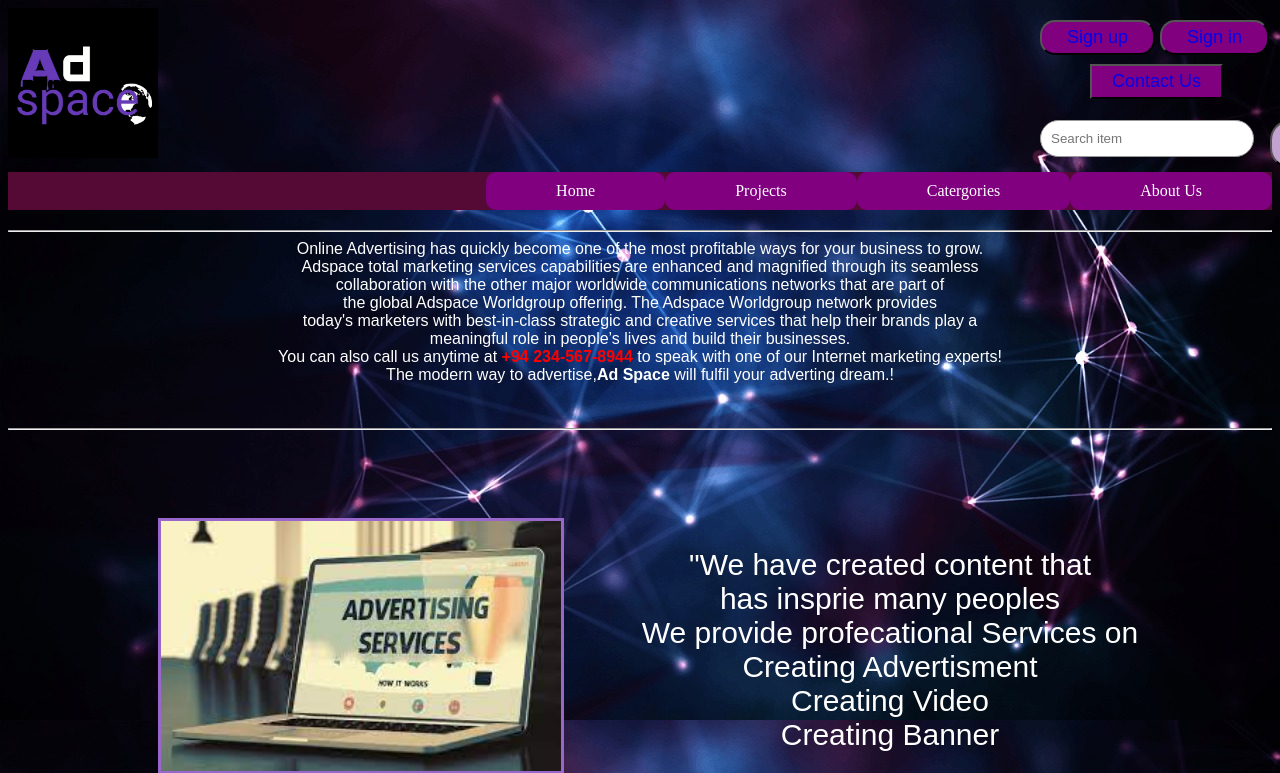
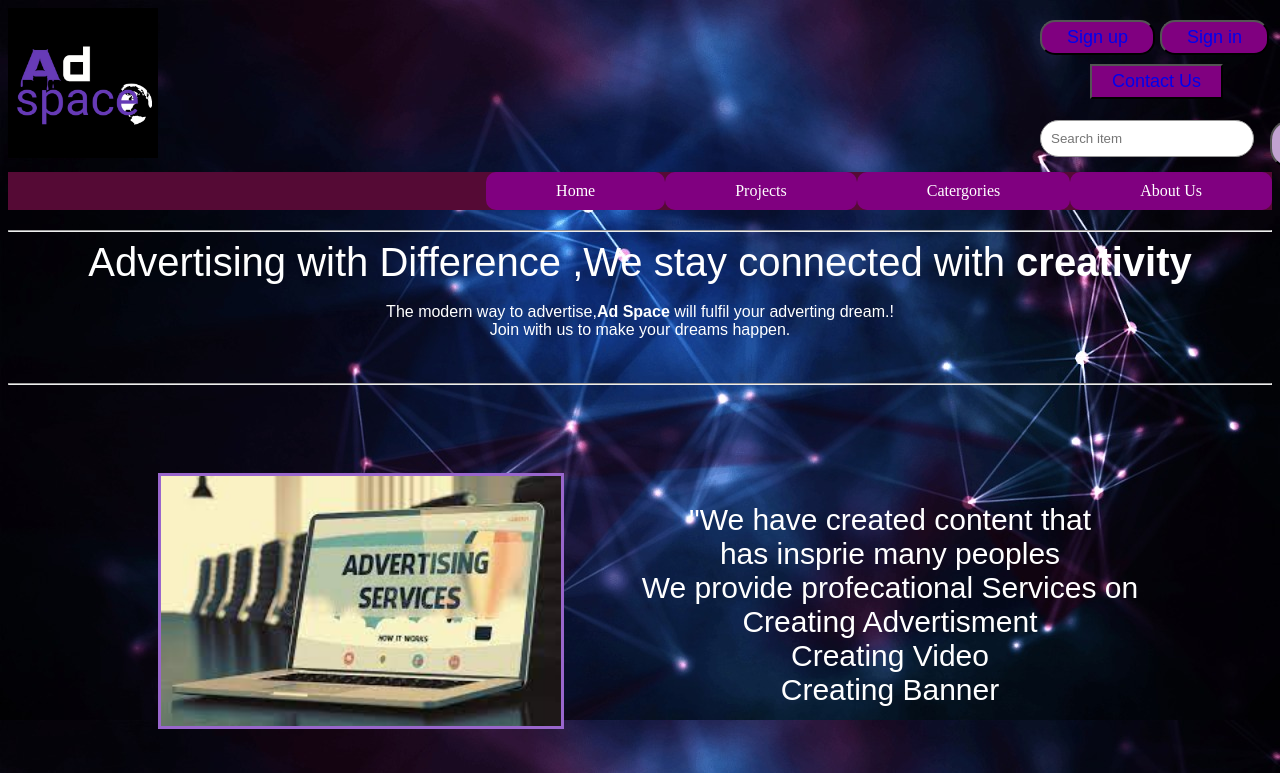
Before and after one commit to it21097010/website-project, a PHP site: page /Home.html in a window 1280 px wide; the page is wider, and only the part inside the window is pictured. Shown: the top 773 px of that part. Run offline with PHP 8.4, Linux system fonts and the light colour scheme.

Commit message:
update home body text

```diff
--- a/Home.html
+++ b/Home.html
@@ -28,20 +28,13 @@
 
   <hr>
 
-  <font color="white" face="arial">
-    <center>
-      Online Advertising has quickly become one of
-      the most profitable ways for your business to grow.<br>
-      Adspace total marketing services capabilities are enhanced and magnified through its seamless <br>
-      collaboration with the other major worldwide communications networks that are part of <br>the global Adspace
-      Worldgroup
-      offering. The Adspace Worldgroup network provides <br>today's marketers with best-in-class strategic
-      and creative services that help their brands play a <br>meaningful role in people’s lives and build their
-      businesses.<br>
-      You can also call us anytime at<font color="red"><b> +94 234-567-8944</b></font> to speak with one of our Internet
-      marketing experts!
-      <br>
-      The modern way to advertise,<b>Ad Space</b> will fulfil your adverting dream.!
+  <font class="body_head_text" color="white" face="arial">
+    <center><span id="text_in_body">Advertising with Difference ,We stay connected with <b>creativity</b></span>
+
+      <br><br>
+      The modern way to advertise,<b>Ad Space</b> will fulfil your adverting dream.!<br>
+      Join with us to make your dreams happen.
+
     </center>
   </font><br><br>
   <hr>
--- a/Styles/Home.css
+++ b/Styles/Home.css
@@ -14,6 +14,19 @@ body
 	text-align:center;
 	border-radius: 15px;
 
+}
+.body_head_text #text_in_body{
+	background-image:linear-gradient(90deg,orange,blue);
+	background-size: 0% 3px;
+	background-repeat: no-repeat;
+	background-position: left bottom;
+	transition: background-size 300ms ease ;
+	font-size: 40px;
+
+
+}
+.body_head_text #text_in_body:hover{
+	background-size:100% 3px;
 }
 
 .button2{
```
